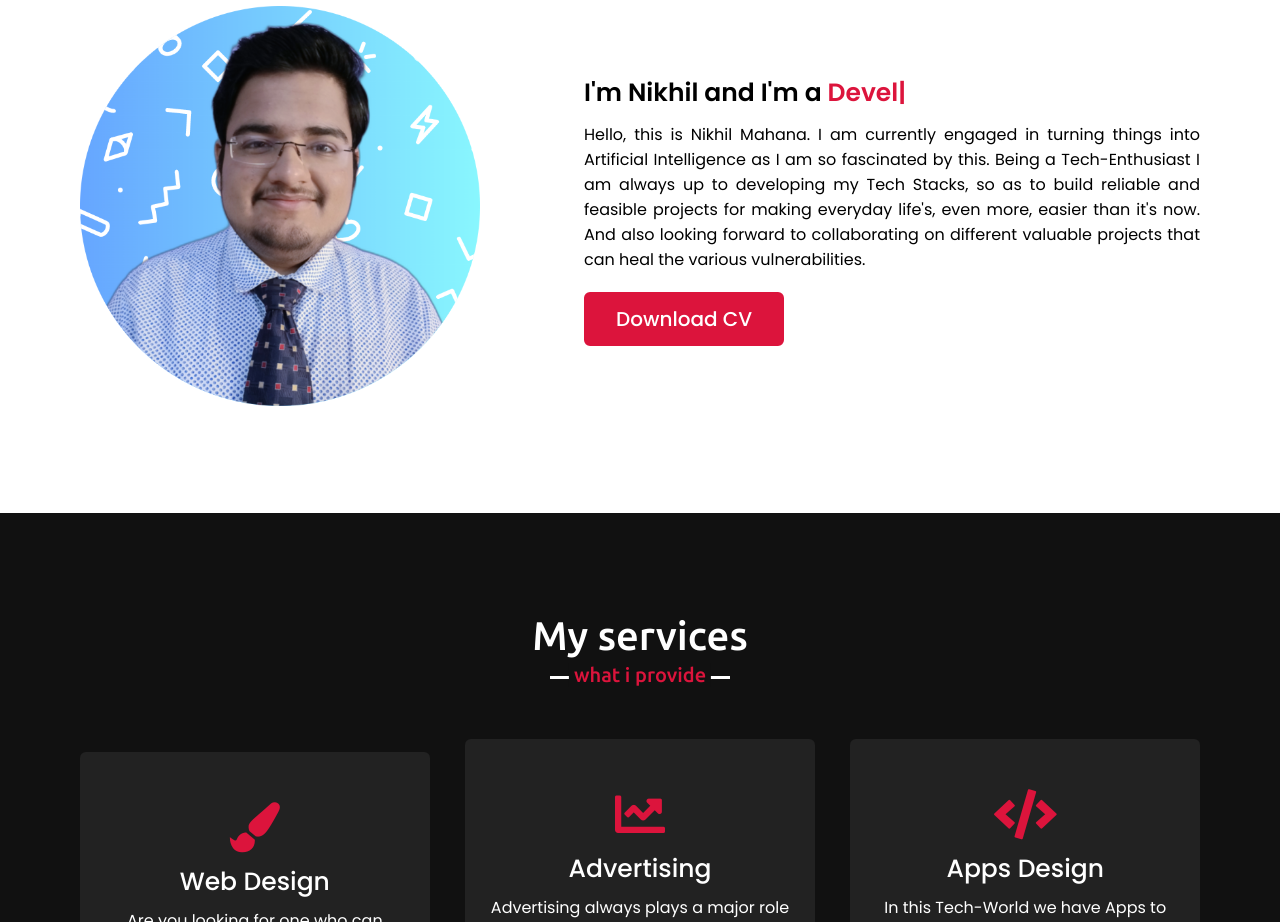
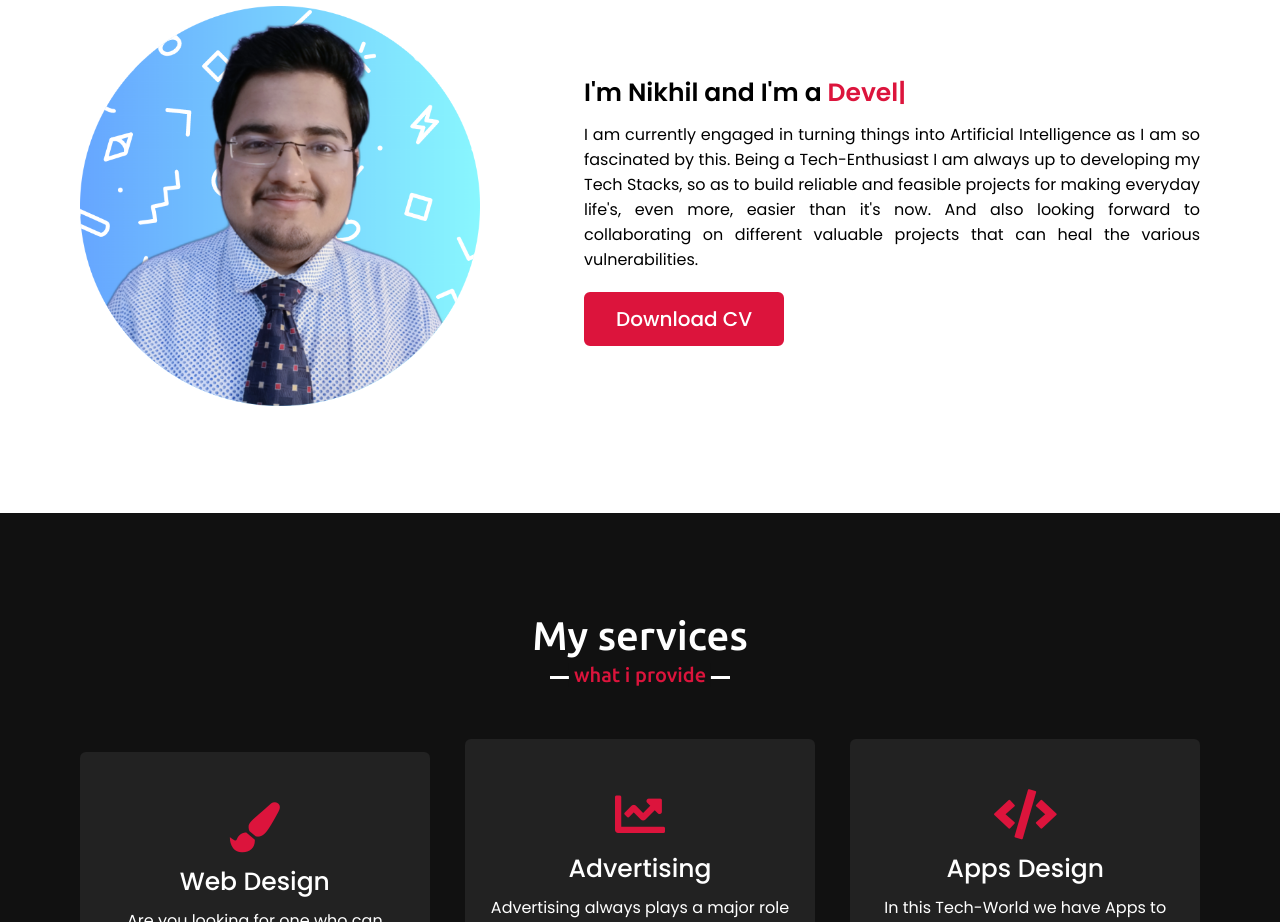
Before and after one commit to NikhilMahana/Portfolio, a plain HTML site: page index.html in a window 1280 px wide. Shown: the part 1020-1942 px from the top of the page. Drawn offline with nearby package versions, Linux system fonts and the light colour scheme.

Commit message:
Update index.html

```diff
--- a/index.html
+++ b/index.html
@@ -57,8 +57,7 @@
                 </div>
                 <div class="column right">
                     <div class="text">I'm Nikhil and I'm a <span class="typing-2"></span></div>
-                    <p>Hello, this is Nikhil Mahana.
-                        I am currently engaged in turning things into Artificial Intelligence as I am so fascinated by this.
+                    <p>I am currently engaged in turning things into Artificial Intelligence as I am so fascinated by this.
                         Being a Tech-Enthusiast I am always up to developing my Tech Stacks, so as to build reliable and feasible projects for making everyday life's, even more, easier than it's now. And also looking forward to collaborating on different valuable projects that can heal the various vulnerabilities.
                         </p>
                     <a href="https://drive.google.com/file/d/1phu-HeSrMoYIwR3gx-Ej3snkXrt8yQbP/view?usp=sharing">Download CV</a>
```
